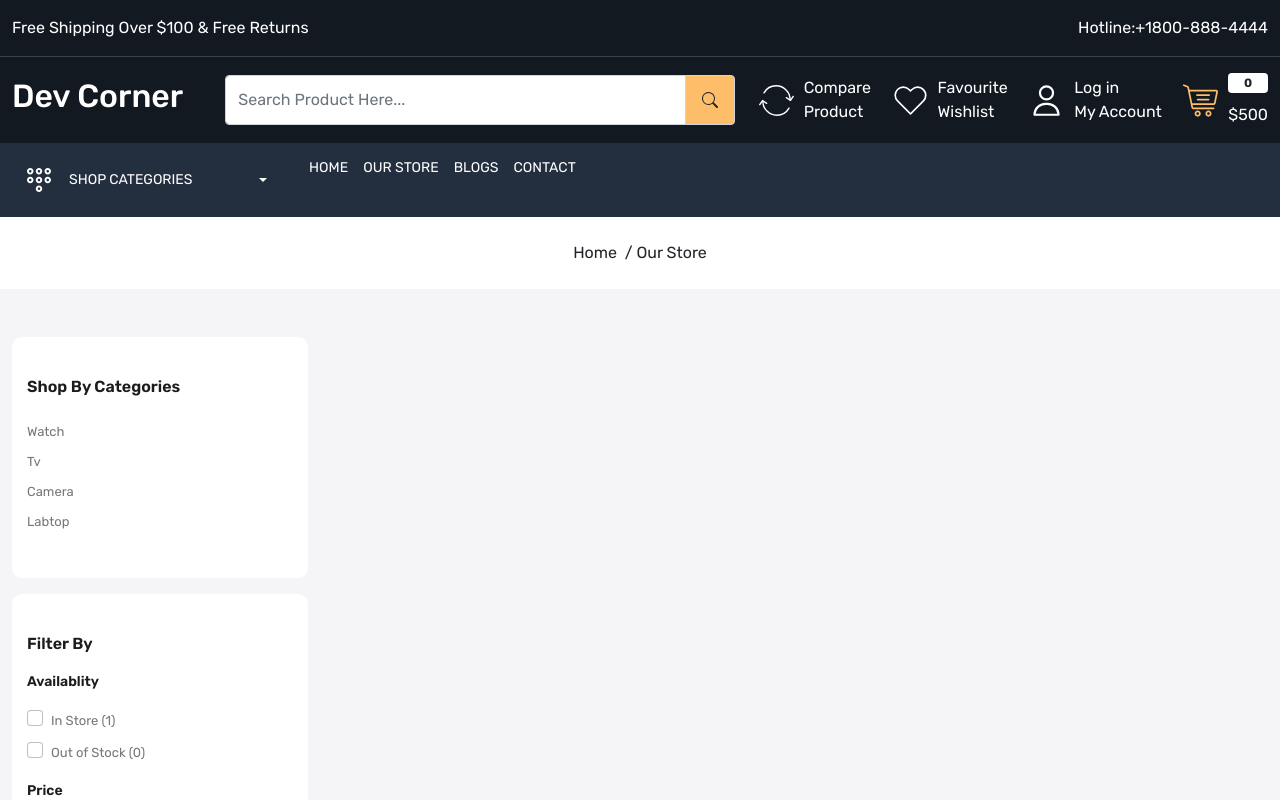
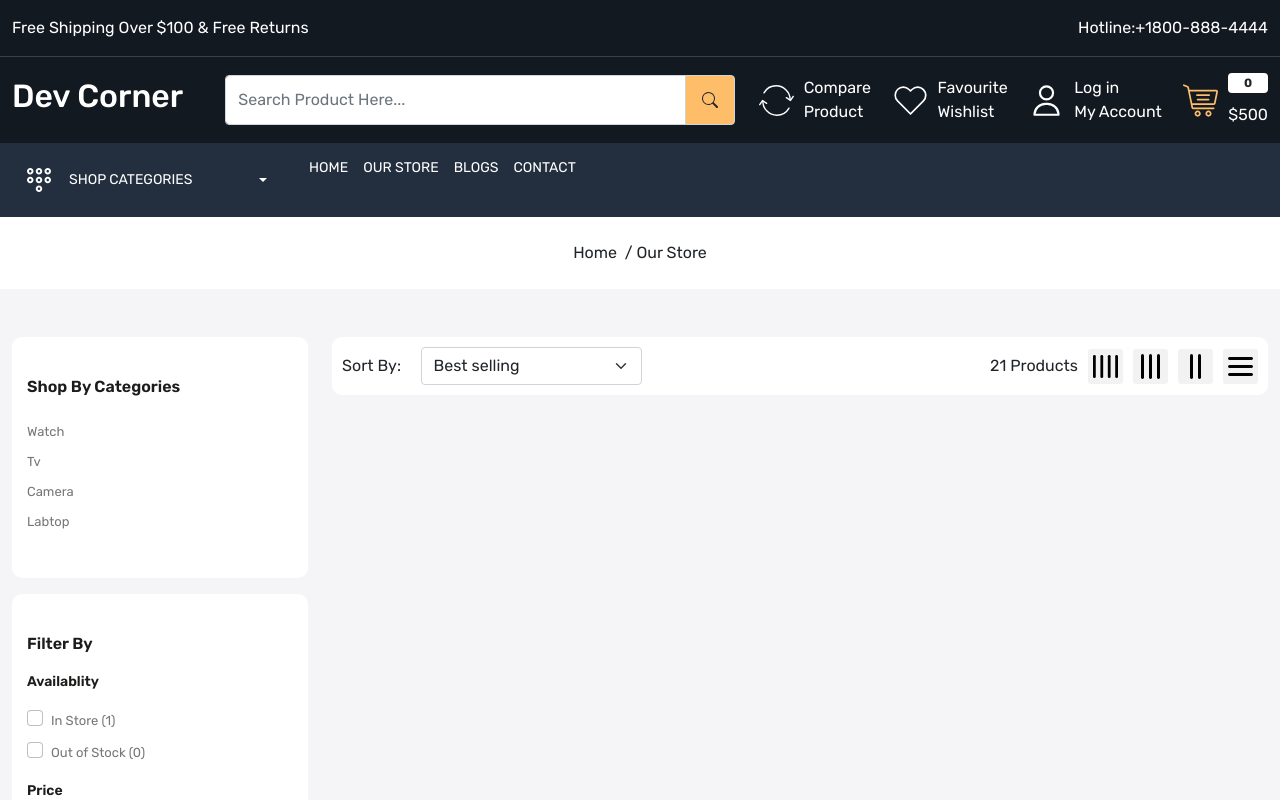
Before and after one commit to kakther/digital_market, a React (Create React App) app: page /store in a window 1280 px wide. Shown: the top 800 px of the page. Built offline with nearby package versions, Linux system fonts and the light colour scheme.

Commit message:
added sort by

```diff
--- a/src/App.css
+++ b/src/App.css
@@ -389,7 +389,19 @@
    margin-bottom: 8px;
 }
 .random-products:first-child {
-  border-bottom: 1px solid var(--color-ed);
+  border-bottom: 1px solid var(--color-ededed);
+}
+.filter-sort-grid {
+  padding: 10px;
+  background-color: white;
+  border-radius: 10px;
+}
+.grid img {
+  width: 35px;
+  height: 35px;
+  background-color: #f2f2f2;
+  padding: 5px;
+  border-radius: 3px;
 }
 /* Our Store End */
 /* Footer Part End */
--- a/src/pages/OurStore.js
+++ b/src/pages/OurStore.js
@@ -171,7 +171,7 @@
                   <div className="random-products mb-3 d-flex">
                     <div className="w-50">
                       <img
-                      src="images/watch.jpg" alt="watch" className='img-fluid'/>
+                        src="images/watch.jpg" alt="watch" className='img-fluid' />
                     </div>
                     <div className="w-50">
                       <h5>
@@ -190,7 +190,7 @@
                   <div className="random-products d-flex">
                     <div className="w-50">
                       <img
-                    src="images/watch.jpg" alt="watch" className='img-fluid'/>
+                        src="images/watch.jpg" alt="watch" className='img-fluid' />
                     </div>
                     <div className="w-50">
                       <h5>
@@ -209,7 +209,39 @@
                 </div>
               </div>
             </div>
-            <div className="col-9"></div>
+            <div className="col-9">
+              <div className="filter-sort-grid mb-4">
+                <div className="d-flex justify-content-between align-items-center">
+                  <div className="d-flex align-items-center gap-10">
+                    <p className="mb-0 b-block" style={{ width:"100px"}}>Sort By:</p>
+                    <select name="" className="form-control form-select" id="">
+                      <option value="manual">Featured</option>
+                      <option value="best-selling" selected="selected">
+                        Best selling
+                      </option>
+                      <option value="title-ascending">Alphabetically, A-Z</option>
+                      <option value="title-descending">Alphabetically, Z-A</option>
+                      <option value="price-descending">Price, low to high</option>
+                      <option value="price-ascending">Price, high to low</option>
+                      <option value="created-ascending">Date, old to new</option>
+                      <option value="created-descending">Date, new to old</option>
+                    </select>
+                  </div>
+                  <div className='d-flex align-items-center gap-10'>
+                    <p className='totalproducts mb-0'>21 Products</p>
+                    <div className="d-flex gap-10 align-items-center grid">
+                      <img src="images/gr4.svg" className='d-block img-fluid' alt="grid" />
+                      <img src="images/gr3.svg" className='d-block img-fluid' alt="grid" />
+                      <img src="images/gr2.svg" className='d-block img-fluid' alt="grid" />
+                      <img src="images/gr.svg" className='d-block img-fluid' alt="grid" />
+                    </div>
+                  </div>
+                </div>
+              </div>
+              <div className="products-list pb-5">
+
+              </div>
+            </div>
           </div>
         </div>
       </div>
```
Lines whose indentation alone changed are shown as unchanged.
